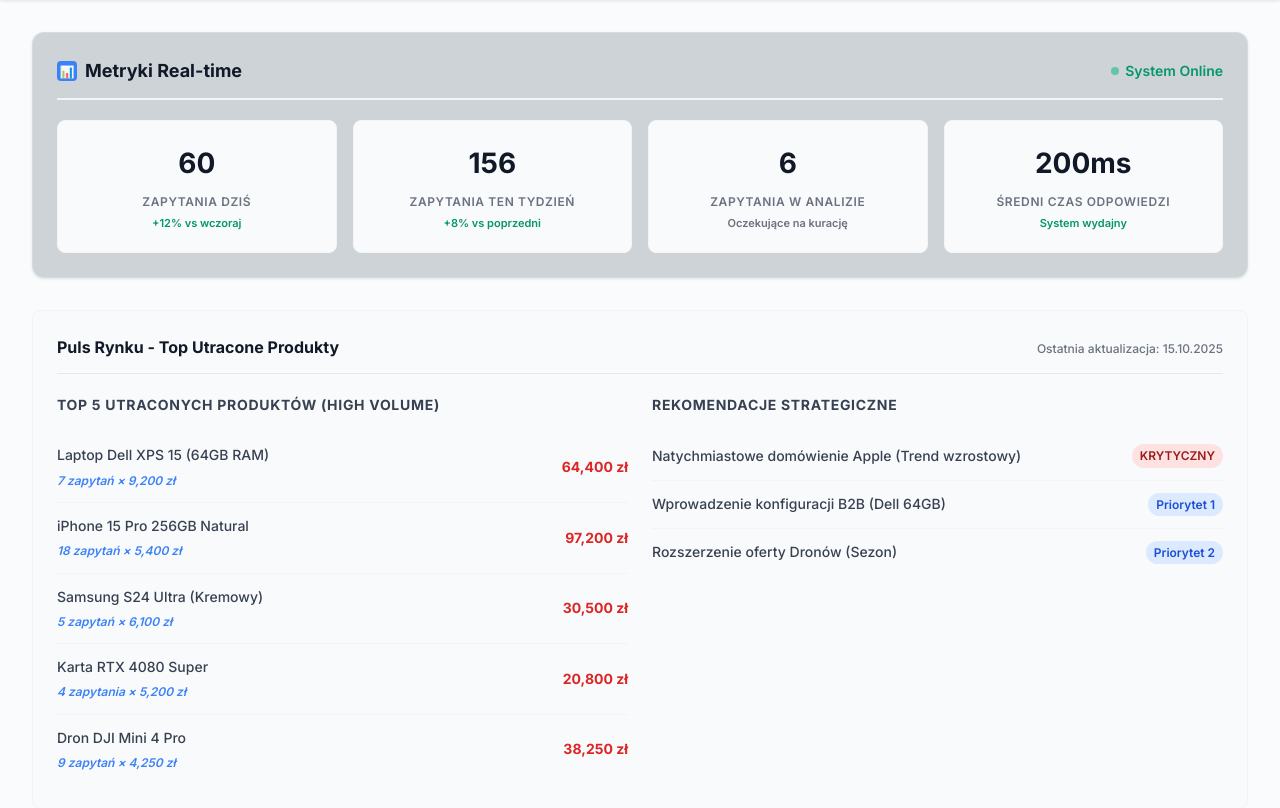
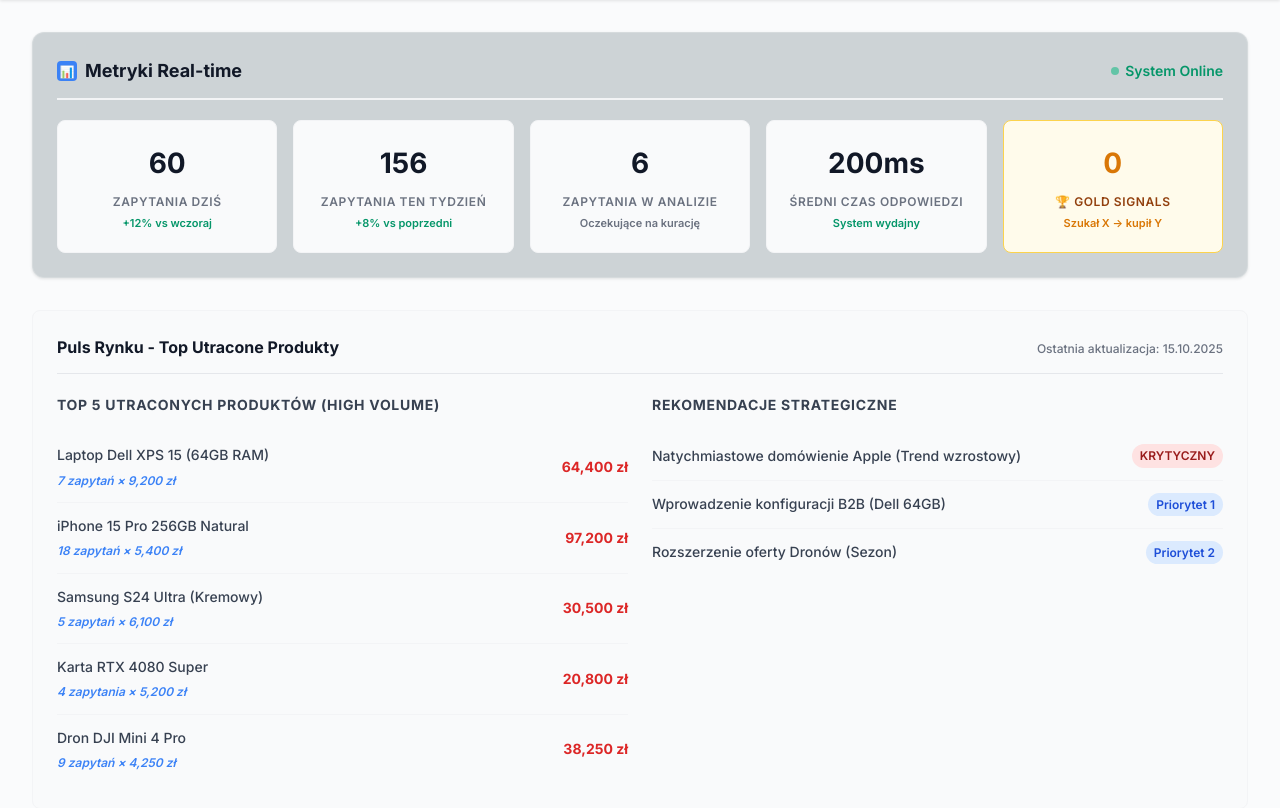
Before and after one commit to lukiikebukuro/forteca_finalna, a Flask app: template templates/client-dashboard.html in a window 1280 px wide. Shown: the part 153-961 px from the top of the page. Run offline with Flask 3, Linux system fonts and the light colour scheme; the template is opened without the code that fills it, so the values that code supplies are empty; parts of the project's set-up code (start-up, migrations or seed data) failed here and were passed over.

Commit message:
P1: dodaj widget Gold Signals do metryk klienta

```diff
--- a/templates/client-dashboard.html
+++ b/templates/client-dashboard.html
@@ -531,6 +531,12 @@
                         <div class="metric-label">Średni Czas Odpowiedzi</div>
                         <div class="metric-change positive">System wydajny</div>
                     </div>
+
+                    <div class="metric" style="border: 1px solid #fcd34d; background: #fffbeb;" title="Klient szukał produktu którego nie ma i mimo to kliknął alternatywę. Najcenniejszy sygnał w systemie.">
+                        <div class="metric-value" id="gold-signals" style="color: #d97706;">0</div>
+                        <div class="metric-label" style="color: #92400e;">🏆 Gold Signals</div>
+                        <div class="metric-change" style="color: #d97706; font-size: 11px;">Szukał X → kupił Y</div>
+                    </div>
                 </div>
             </div>
         </div>
@@ -736,6 +742,16 @@
                 }
             })
             .catch(error => console.log('Using demo data'));
+
+        // Gold Signals z training stats
+        fetch('/api/training-stats')
+            .then(response => response.json())
+            .then(data => {
+                if (data.gold_signals !== undefined) {
+                    document.getElementById('gold-signals').textContent = data.gold_signals;
+                }
+            })
+            .catch(() => {});
     </script>
 </body>
 </html>
```
